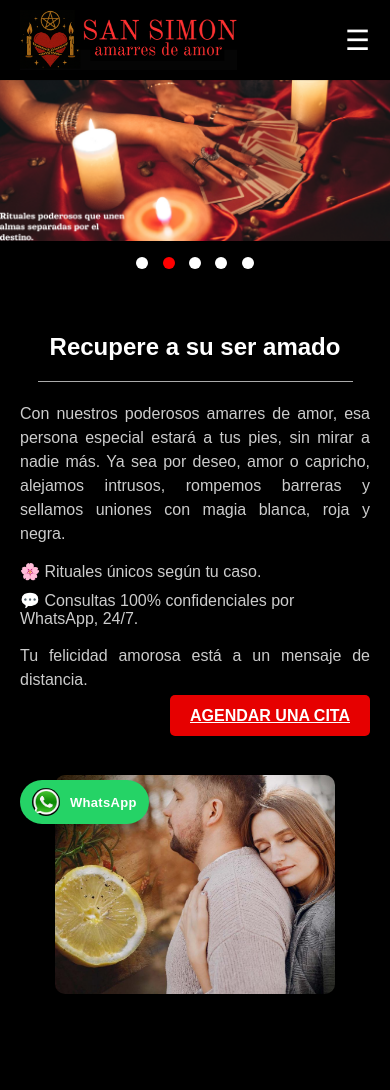
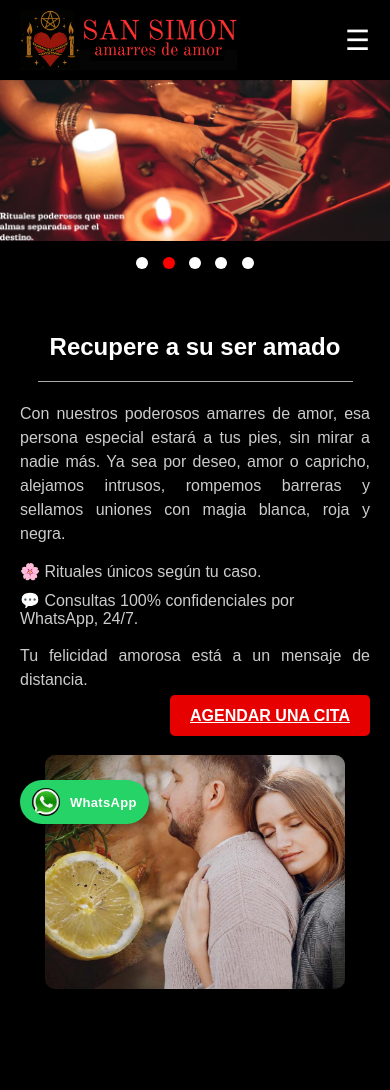
Before and after one commit to Azamora0/BRUJOS_SANSIMON, a plain HTML site: page index.html in a window 390 px wide. Shown: the top 1090 px of the page. Drawn offline with Linux system fonts and the light colour scheme.

Commit message:
Update styles.css

```diff
--- a/styles.css
+++ b/styles.css
@@ -736,7 +736,10 @@ html {
   }
 
   .amarres-imagen img {
-    max-width: 80%;
-    margin-top: 20px;
-  }
+  width: 100%;
+  max-width: 300px;
+  height: auto;
+  border-radius: 10px;
+  box-shadow: 0 0 15px rgba(0, 0, 0, 0.4);
+  object-fit: contain;
 }
```
